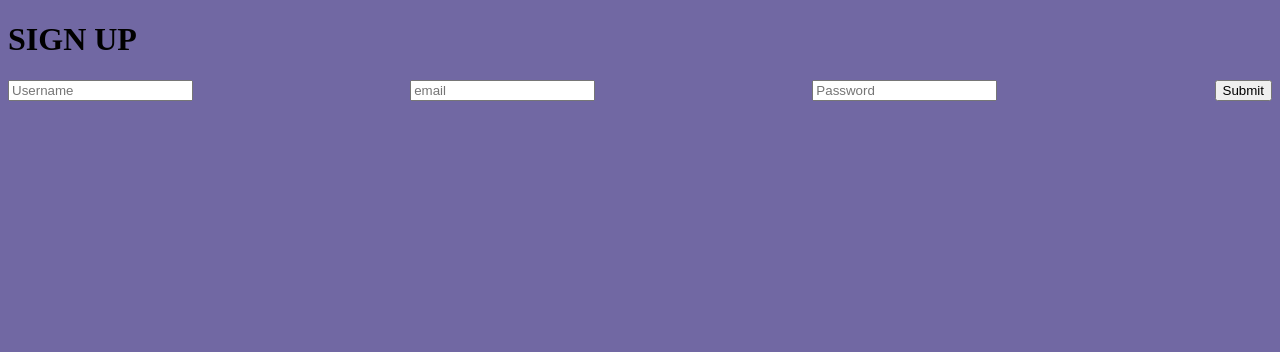
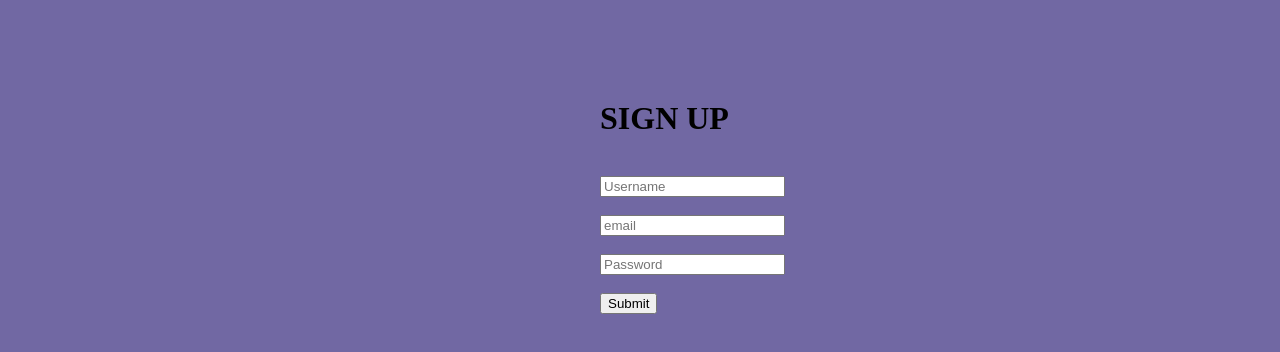
Before and after one commit to ParthGarg0304/API-signup-login, a website: page index.html in a window 1280 px wide. Drawn offline with Linux system fonts and the light colour scheme.

Commit message:
UI improvement

```diff
--- a/index.html
+++ b/index.html
@@ -6,13 +6,21 @@
         <title>Sign up page</title>
         <link rel="stylesheet" href="/style.css">
 	</head>
-	<body>
+	<body class="body">
 		<h1>SIGN UP</h1>
 		<form id="signup-form" class="form">
+        <br>
 			<input type="text" autocomplete="off" id="username" placeholder="Username" />
+        </br>
+        <br>
             <input type="text" autocomplete="off" id="email" placeholder="email" />
+        </br>
+        <br>
 			<input type="password" autocomplete="off" id="password" placeholder="Password" />
+        </br>
+        <br>
 			<input class="submit" type="submit" value="Submit" />
+        </br>
 		</form>
 
 		<script>
--- a/style.css
+++ b/style.css
@@ -2,12 +2,11 @@ body{
     background-color:rgb(113, 104, 163);
 }
 
-.form{
-    display: flex;
-    justify-content: space-between;
-    align-items: center;
 
+.body{
+    margin: 100px 20px 100px 600px ;
 }
+
 
 .h1{
     padding-left: 50px;
```
